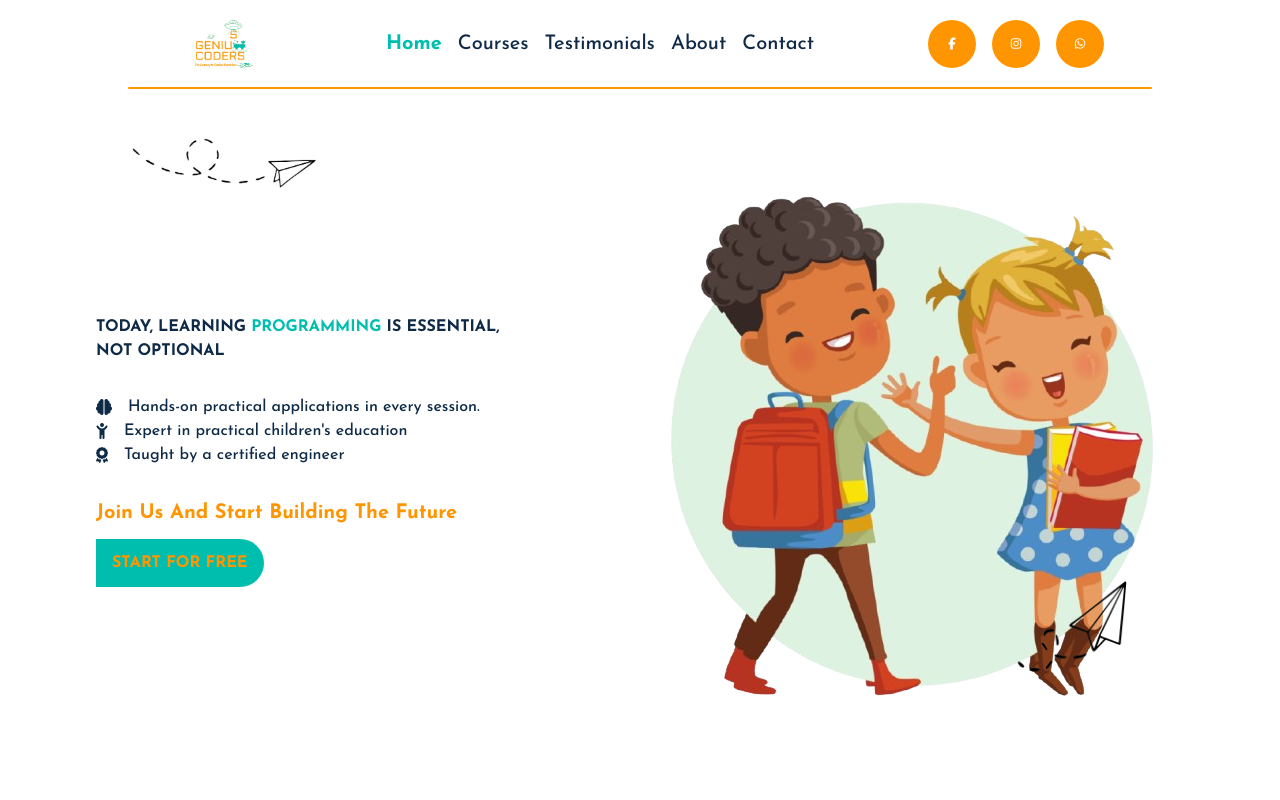
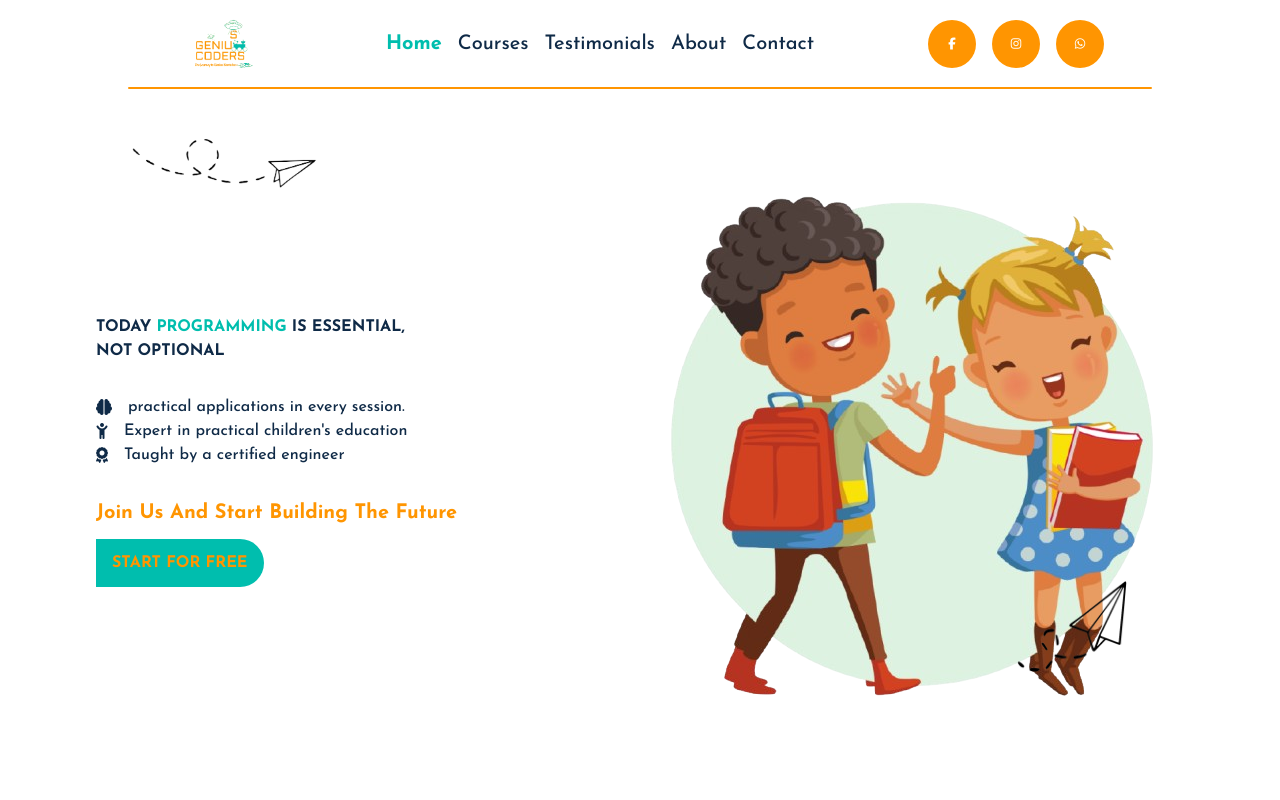
Before and after one commit to Amr-keshk/genius-coders, a React (Vite) app: page / in a window 1280 px wide. Shown: the top 800 px of the page. Built offline with nearby package versions, Linux system fonts and the light colour scheme.

Commit message:
Update Hero.jsx

```diff
--- a/src/components/Hero.jsx
+++ b/src/components/Hero.jsx
@@ -20,9 +20,9 @@ function Hero() {
 
         <div className='flex-1 lg:flex-initial lg:w-4/6 xl:flex-1 flex justify-center flex-col'>
 
-          <h1 className="text-primaryTextColor font-bold uppercase">today, learning <strong className='text-primaryColor'>programming</strong> is essential, <span className='block'>not optional</span></h1>
+          <h1 className="text-primaryTextColor font-bold uppercase">today <strong className='text-primaryColor'>programming</strong> is essential, <span className='block'>not optional</span></h1>
           <ul className='text-primaryTextColor sm:my-8 '>
-            <li className='flex items-center gap-4 font-medium'><i className="fa-solid fa-brain"></i>Hands-on practical applications in every session.</li>
+            <li className='flex items-center gap-4 font-medium'><i className="fa-solid fa-brain"></i>practical applications in every session.</li>
             <li className='flex items-center gap-4 font-medium'><i className="fa-solid fa-child-reaching"></i>Expert in practical children&apos;s education</li>
             <li className='flex items-center gap-4 font-medium'><i className="fa-solid fa-award"></i>Taught by a certified engineer</li>
           </ul>
```
